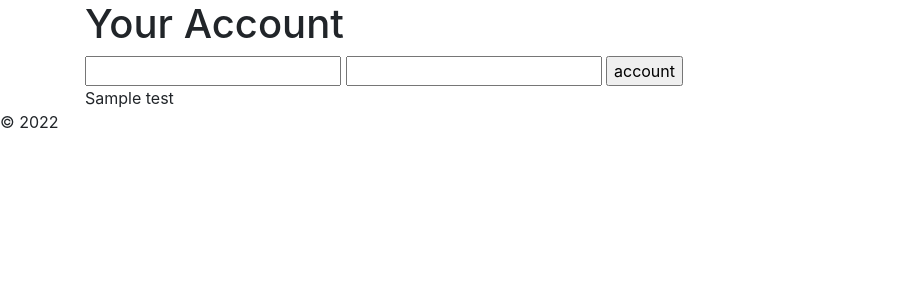
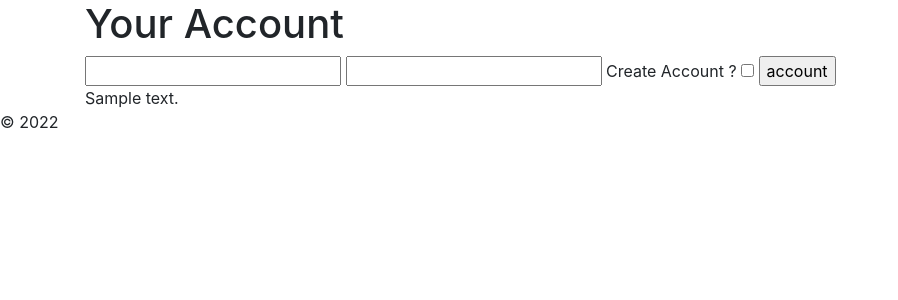
Before and after one commit to Hbourmaud/Projet-Comparateur, a Flask app: template templates/account.html in a window 1280 px wide. Shown: the part 56-356 px from the top of the page, without its empty margins (0-898 px from the left). Run offline with Flask 2, Linux system fonts and the light colour scheme; the template is opened without the code that fills it: most values are stand-ins (such as "Sample title", 1, 10 or a date in 2020); some libraries are stand-ins or nearby versions.

Commit message:
createaccount

```diff
--- a/app.py
+++ b/app.py
@@ -74,11 +74,16 @@ def index():
 @app.route('/account', methods=['GET', 'POST'])
 def account_page():
 	import mysql.connector
-	test = "r"
+	answer = ""
+	create_account = "off"
+
 	if request.method == 'POST':
 		usrname = request.form['username']
 		passwd = request.form['passwd']
-		usr_info= (usrname, passwd)
+		try:
+			create_account = request.form['create']
+		except:
+			pass
 		db = mysql.connector.connect(
 		host="164.132.230.213",
 		database="comparator",
@@ -87,14 +92,25 @@ def account_page():
 		)
 		cursor = db.cursor()
 		cursor.execute("SELECT * from accounts")
-		test = cursor.fetchall()
-		insert_SQL = """INSERT INTO accounts (id, users, password) VALUES (13,%s,%s)"""
-		cursor.execute(insert_SQL, usr_info)
+		cursor.fetchall()
+		count_row = cursor.rowcount
+		usr_info= (count_row,usrname, passwd)
+		usr_usr= ("users",usrname)
+		if (create_account == "on"):
+			verif_SQL = """SELECT %s FROM accounts WHERE (users = %s)"""
+			cursor.execute(verif_SQL,usr_usr)
+			cursor.fetchall()
+			if (cursor.rowcount >0):
+				answer = "That username is taken. Try another."
+			else:
+				insert_SQL = """INSERT INTO accounts (id, users, password) VALUES (%s,%s,%s)"""
+				cursor.execute(insert_SQL, usr_info)
+				answer = "Your account has been created successfully !"
 		db.commit()
 		cursor.close()
 		db.close()
 
-	return render_template('account.html', test=test)
+	return render_template('account.html', answer=answer)
 def jprint(obj):
 	import json
 	text = json.dumps(obj, sort_keys=True, indent=4)
--- a/templates/account.html
+++ b/templates/account.html
@@ -5,7 +5,8 @@
     <form method="post">
         <input type="text" name="username" required>
         <input type="text" name="passwd" required>
+        Create Account ? <input type="checkbox" name="create" >
         <input type="submit" value="account">
     </form>
-    {{ test }}
+    {{ answer }}
 {% endblock %}
```
